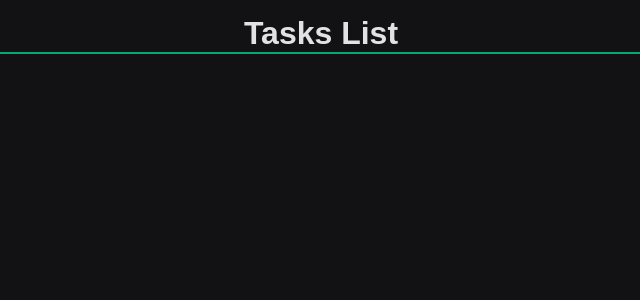
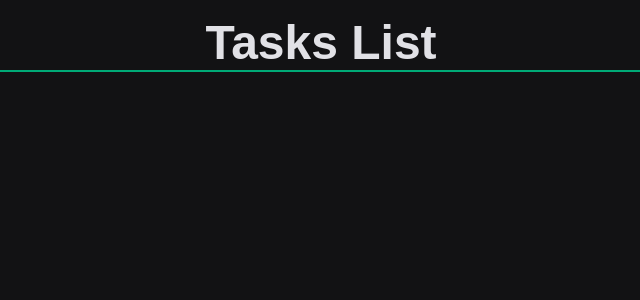
Before and after one commit to rvahilario/todo-app-challenge01, a Next.js app: page / in a window 1280 px wide. Shown: the top 300 px of the page, without its empty margins (319-959 px from the left). Built offline with nearby package versions, Linux system fonts and the light colour scheme.

Commit message:
refactor(main): adjust styles

```diff
--- a/src/components/Header/styles.ts
+++ b/src/components/Header/styles.ts
@@ -3,4 +3,8 @@ import styled from 'styled-components';
 export const Container = styled.div`
 	text-align: center;
 	border-bottom: 2px solid ${props => props.theme.colors.primary};
+
+	h1 {
+		font-size: 3rem;
+	}
 `;
--- a/src/components/Main/styles.ts
+++ b/src/components/Main/styles.ts
@@ -2,6 +2,7 @@ import styled from 'styled-components';
 
 export const Container = styled.div`
 	height: 100vh;
+	min-width: 300px;
 `;
 
 export const Area = styled.div`
```
Also changed, not shown: 1 other file (tests, documents, lock files or other folders).
